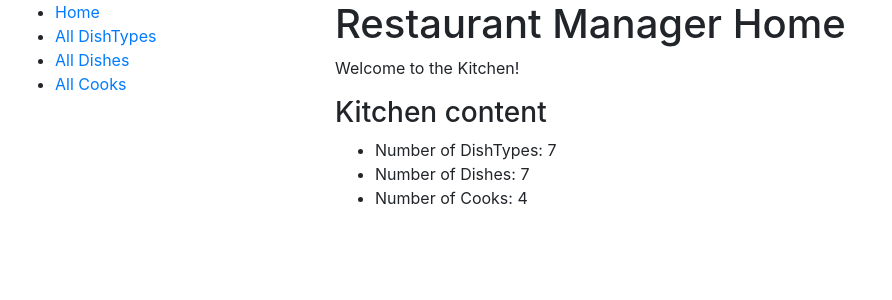
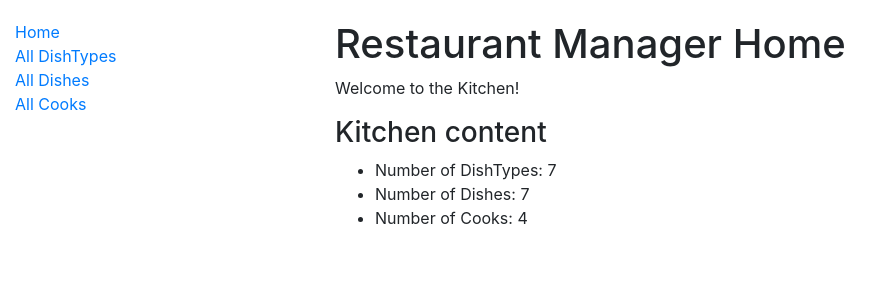
Before and after one commit to irina957/restaurant-kitchen-manager, a Django app: page / in a window 1280 px wide. Shown: the top 300 px of the page, without its empty margins (0-892 px from the left). Run offline with Django 5.2, Linux system fonts and the light colour scheme; data comes from the database, SQL or seed files in the repository.

Commit message:
style(css): add styles.css for body and sidebar in static/css

```diff
--- a/restaurant_manager/settings.py
+++ b/restaurant_manager/settings.py
@@ -117,6 +117,9 @@ USE_TZ = True
 
 STATIC_URL = "static/"
 
+STATICFILES_DIRS = [
+    BASE_DIR / "static",
+]
 # Default primary key field type
 # https://docs.djangoproject.com/en/5.2/ref/settings/#default-auto-field
 
--- /dev/null
+++ b/static/css/styles.css
@@ -0,0 +1,8 @@
+body{
+    margin-top: 20px;
+}
+
+.sidebar-nav{
+    padding: 0;
+    list-style: none;
+}
--- a/templates/base.html
+++ b/templates/base.html
@@ -10,7 +10,8 @@
   <meta http-equiv="X-UA-Compatible" content="ie=edge">
   <link rel="stylesheet" href="https://cdn.jsdelivr.net/npm/bootstrap@4.6.2/dist/css/bootstrap.min.css"
         integrity="sha384-xOolHFLEh07PJGoPkLv1IbcEPTNtaed2xpHsD9ESMhqIYd0nLMwNLD69Npy4HI+N" crossorigin="anonymous">
-</head>
+  {% load static %}
+  <link rel="stylesheet" href="{% static 'css/styles.css' %}"></head>
 <body>
 <div class="container-fluid">
   <div class="row">
--- a/templates/includes/sidebar.html
+++ b/templates/includes/sidebar.html
@@ -1,4 +1,4 @@
-<ul>
+<ul class="sidebar-nav">
   <li><a href="{% url 'kitchen:index' %}">Home</a></li>
   <li><a href="#">All DishTypes</a></li>
   <li><a href="#">All Dishes</a></li>
```
